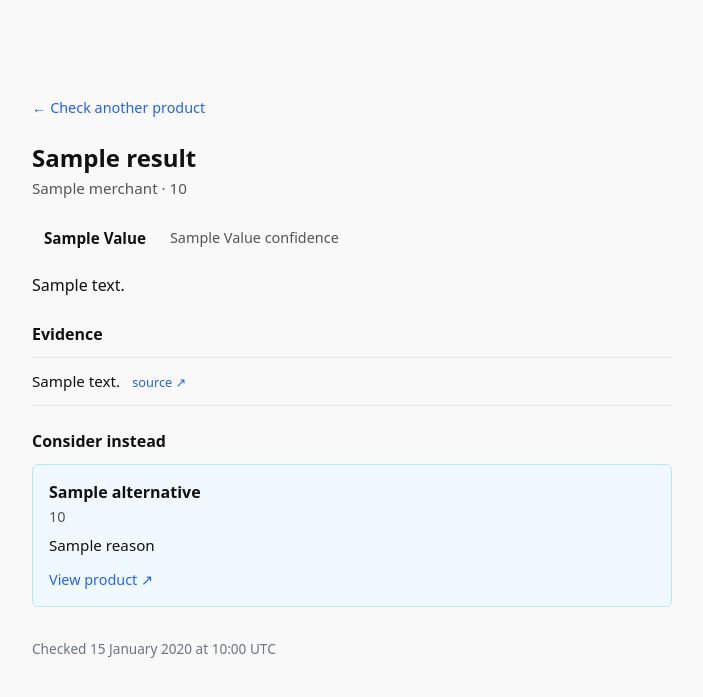
After one commit to OctoberComstock/Dealio, a FastAPI app: template app/templates/result.html in a window 1280 px wide. The commit adds this page. Shown: the top 697 px of the page, without its empty margins (288-991 px from the left). Run offline with FastAPI, Linux system fonts and the light colour scheme; the template is opened without the code that fills it: most values are stand-ins (such as "Sample title", 1, 10 or a date in 2020).

Commit message:
Build result page UI (ROK-25)
- Add load_research_run to database.py; returns id, result_payload, and checked_at

- Wire POST / to run the research agent and redirect to /result/{run_id}

- Add GET /result/{run_id} route that loads the saved run and renders result.html

- Add result.html template with verdict badge, confidence, summary, evidence bullets, optional alternative, and last-checked timestamp from DB checked_at

- Add extra_styles block to base.html for per-page style injection

- Add user-safe error handling around the research flow in the POST handler

- Add tests for load_research_run and the result page route

```diff
--- a/app/templates/base.html
+++ b/app/templates/base.html
@@ -81,6 +81,7 @@
             font-size: 0.9rem;
         }
     </style>
+    {% block extra_styles %}{% endblock %}
 </head>
 <body>
     {% block content %}{% endblock %}
--- /dev/null
+++ b/app/templates/result.html
@@ -0,0 +1,181 @@
+{% extends "base.html" %}
+{% block extra_styles %}
+<style>
+    main {
+        max-width: 640px;
+    }
+
+    .back-link {
+        display: inline-block;
+        margin-bottom: 1.5rem;
+        color: #2563eb;
+        text-decoration: none;
+        font-size: 0.9rem;
+    }
+
+    .back-link:hover {
+        text-decoration: underline;
+    }
+
+    .product-name {
+        font-size: 1.5rem;
+        margin: 0 0 0.25rem;
+    }
+
+    .product-meta {
+        color: #555;
+        margin: 0 0 1.5rem;
+        font-size: 0.95rem;
+    }
+
+    .verdict-row {
+        display: flex;
+        align-items: center;
+        gap: 0.75rem;
+        margin-bottom: 1.25rem;
+    }
+
+    .verdict-badge {
+        padding: 0.35rem 0.75rem;
+        border-radius: 6px;
+        font-weight: 600;
+        font-size: 0.95rem;
+    }
+
+    .verdict-badge.good-deal  { background: #dcfce7; color: #166534; }
+    .verdict-badge.fair       { background: #fef9c3; color: #854d0e; }
+    .verdict-badge.overpriced { background: #fee2e2; color: #991b1b; }
+    .verdict-badge.insufficient-data { background: #f3f4f6; color: #374151; }
+
+    .confidence-label {
+        color: #555;
+        font-size: 0.9rem;
+    }
+
+    .summary {
+        margin: 0 0 1.5rem;
+        line-height: 1.6;
+    }
+
+    .section-heading {
+        font-size: 1rem;
+        font-weight: 600;
+        margin: 0 0 0.75rem;
+    }
+
+    .evidence-list {
+        margin: 0 0 1.5rem;
+        padding: 0;
+        list-style: none;
+    }
+
+    .evidence-item {
+        padding: 0.75rem 0;
+        border-top: 1px solid #e5e7eb;
+        line-height: 1.5;
+        font-size: 0.95rem;
+    }
+
+    .evidence-item:last-child {
+        border-bottom: 1px solid #e5e7eb;
+    }
+
+    .source-link {
+        display: inline-block;
+        margin-left: 0.5rem;
+        color: #2563eb;
+        font-size: 0.8rem;
+        text-decoration: none;
+    }
+
+    .source-link:hover {
+        text-decoration: underline;
+    }
+
+    .alternative-card {
+        background: #f0f9ff;
+        border: 1px solid #bae6fd;
+        border-radius: 6px;
+        padding: 1rem;
+        margin: 0.5rem 0 1.5rem;
+    }
+
+    .alt-product-name {
+        font-weight: 600;
+        margin: 0 0 0.25rem;
+    }
+
+    .alt-price {
+        color: #555;
+        font-size: 0.9rem;
+        margin: 0 0 0.5rem;
+    }
+
+    .alt-reason {
+        margin: 0 0 0.75rem;
+        font-size: 0.95rem;
+        line-height: 1.5;
+    }
+
+    .alt-link {
+        color: #2563eb;
+        font-size: 0.9rem;
+        text-decoration: none;
+    }
+
+    .alt-link:hover {
+        text-decoration: underline;
+    }
+
+    .last-checked {
+        margin-top: 2rem;
+        color: #6b7280;
+        font-size: 0.85rem;
+    }
+</style>
+{% endblock %}
+{% block content %}
+<main>
+    <a href="/" class="back-link">← Check another product</a>
+
+    <h1 class="product-name">{{ result.product_name }}</h1>
+    <p class="product-meta">
+        {{ result.merchant }}{% if result.listed_price %} · {{ result.listed_price }}{% endif %}
+    </p>
+
+    <div class="verdict-row">
+        <span class="verdict-badge {{ result.verdict.value.replace('_', '-') }}">
+            {{ result.verdict.value.replace('_', ' ').title() }}
+        </span>
+        <span class="confidence-label">{{ result.confidence.value.title() }} confidence</span>
+    </div>
+
+    <p class="summary">{{ result.summary }}</p>
+
+    {% if result.evidence %}
+    <h2 class="section-heading">Evidence</h2>
+    <ul class="evidence-list">
+        {% for item in result.evidence %}
+        <li class="evidence-item">
+            {{ item.text }}
+            <a class="source-link" href="{{ item.source_url }}" target="_blank" rel="noopener noreferrer">source ↗</a>
+        </li>
+        {% endfor %}
+    </ul>
+    {% endif %}
+
+    {% if result.alternative %}
+    <h2 class="section-heading">Consider instead</h2>
+    <div class="alternative-card">
+        <p class="alt-product-name">{{ result.alternative.product_name }}</p>
+        {% if result.alternative.price %}
+        <p class="alt-price">{{ result.alternative.price }}</p>
+        {% endif %}
+        <p class="alt-reason">{{ result.alternative.reason }}</p>
+        <a class="alt-link" href="{{ result.alternative.source_url }}" target="_blank" rel="noopener noreferrer">View product ↗</a>
+    </div>
+    {% endif %}
+
+    <p class="last-checked">Checked {{ checked_at.strftime('%-d %B %Y at %H:%M UTC') }}</p>
+</main>
+{% endblock %}
```
Also changed, not shown: app/database.py (+12 -0 lines), app/routers/pages.py (+55 -9 lines), tests/test_database.py (+36 -0 lines), tests/test_pages.py (+161 -8 lines).
